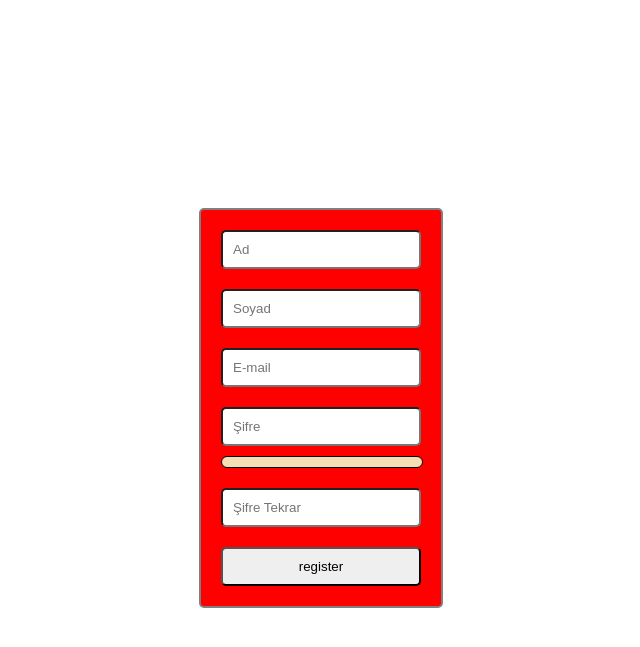
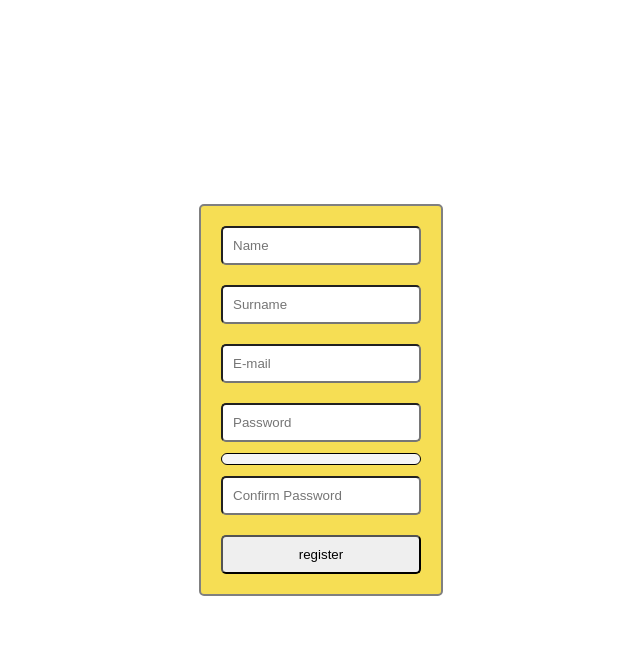
Before and after one commit to aweras/Password-Strength-with-AI, a PHP site: page /evaluate-password/register.php in a window 1280 px wide. Shown: the top 647 px of the page, without its empty margins (319-959 px from the left). Run offline with PHP 8.4, Linux system fonts and the light colour scheme.

Commit message:
completed web demo

```diff
--- a/web/index.php
+++ b/web/index.php
@@ -5,14 +5,13 @@ if (!isset($_SESSION['user_data'])) {
 } ?>
 <html>
 
-
-
 <head></head>
 
 <body>
     <a href="./logout.php">Logout</a>
     <h1>Main Page</h1>
     <h2> Hello, <?= $_SESSION['user_data']->name ?> <?= $_SESSION['user_data']->surname ?></h2>
+    <img src="https://www.icegif.com/wp-content/uploads/2022/01/icegif-982.gif">
 </body>
 
 </html>
--- a/web/network/network.php
+++ b/web/network/network.php
@@ -2,7 +2,7 @@
 
 function api_post($path, $data)
 {
-    $url = "http://127.0.0.1:8080" . $path;
+    $url = "http://127.0.0.1:5000". $path;
     $ch = curl_init($url);
     curl_setopt($ch, CURLOPT_POST, true);
     curl_setopt($ch, CURLOPT_POSTFIELDS, $data);
@@ -10,7 +10,15 @@ function api_post($path, $data)
     curl_setopt($ch, CURLOPT_RETURNTRANSFER, true);
     header('Access-Control-Allow-Origin: *');
     $response = curl_exec($ch);
+    print_r($response);
+    $statusCode = curl_getinfo($ch, CURLINFO_HTTP_CODE); //request code
+    if(curl_errno($ch)) { //catch errors
+        echo 'cURL error: ' . curl_error($ch);
+        curl_close($ch);
+        exit;
+    }
     curl_close($ch);
     $response = json_decode($response);
+    $response->statusCode = $statusCode;
     return $response;
 }
--- a/web/register.php
+++ b/web/register.php
@@ -12,36 +12,36 @@ if (isset($_SESSION['user_data'])) {
 
 <body>
     <form action="" method="POST">
-        <input type="text" placeholder="Ad" id="name" name="name">
-        <input type="text" placeholder="Soyad" id="surname" name="surname">
+        <input type="text" placeholder="Name" id="name" name="name">
+        <input type="text" placeholder="Surname" id="surname" name="surname">
         <input type="mail" placeholder="E-mail" id="email" name="email">
-        <input type="password" placeholder="Şifre" id="password" name="password" oninput="checkPasswordStrength()">
+        <input type="password" placeholder="Password" id="password" name="password" onblur="checkPasswordStrength()">
         <div id="password_strength_bar">
             <div id="strength_bar"> </div>
         </div>
-        <input type="password" placeholder="Şifre Tekrar" id="password_check" name="password_check">
+        <input type="password" placeholder="Confirm Password" id="password_check" name="password_check">
         <input type="submit" value="register">
-
     </form>
-
     <?php
 
     include("./network/network.php");
     if (isset($_POST["name"]) && isset($_POST["surname"]) && isset($_POST["email"]) && isset($_POST["password"]) && isset($_POST["password_check"])) {
-
-        $data = new stdClass();
-        $data->name = $_POST["name"];
-        $data->surname = $_POST["surname"];
-        $data->email = $_POST["email"];
-        $data->password = $_POST["password"];
-        $password_confirmation = $_POST["password_check"];
-        $json_data = json_encode($data);
-        if ($data->password == $password_confirmation) {
-            $response = api_post("/register", $json_data);
-            echo $response;
+        if ($_POST["password"]== $_POST["password_check"]) {
+            $response = api_post("/register", '{"name":"' . $_POST['name'].'","surname":"'.$_POST['surname'] . '","password":"' . $_POST['password'].'","email":"' . $_POST['email'] . '"}');
+            $data = new stdClass();
+            $response = (array) $response;
+            $data->name = $response["name"];
+            $data->surname = $response["surname"];
+            $data->email = $response["email"];
+            $_SESSION["user_data"] = $data;
+            header("Location: ./index.php" );
+            exit();
+        }else {
+            echo "<script>alert('Please enter same password.')</script>";
         }
     }
     ?>
+
     <script>
         async function checkPasswordStrength() {
             const cname = document.getElementById("name").value;
@@ -49,16 +49,34 @@ if (isset($_SESSION['user_data'])) {
             const cemail = document.getElementById("email").value;
             const cpassword = document.getElementById("password").value;
             const strength_text = document.getElementById("password-strength-text");
-
-            await fetch('check_pass.php', {
+            const json = {
+                "name" : cname,
+                "surname": csurname,
+                "email": cemail,
+                "password": cpassword
+            }
+            console.log(JSON.stringify( json ));
+            await fetch('http://localhost:5000/evaluate-password', {
                 method: 'POST',
-                mode: "no-cors",
                 headers: {
-                    'Content-Type': 'application/json; charset=UTF-8'
+                    'Content-Type': 'application/json',
+                    'Accept': 'application/json',
                 },
-                body: JSON.stringify({ name: cname, surname: csurname, email: cemail, password: cpassword })
-            })
-                .then(r => r.text().then(console.log));
+                body: JSON.stringify(json)
+            }).then(response => {
+                if(!response.ok){
+                    throw new Error(`HTTP error! status: ${response.status}`);
+                }
+                return response.json();
+            }).then(data=>
+                {console.log(data.classification);
+                    const strength_bar = document.getElementById('strength_bar');
+                    strength_bar.classList.remove("weak");
+                    strength_bar.classList.remove("medium");
+                    strength_bar.classList.remove("strong");
+                    strength_bar.classList.add(data.classification.toLowerCase());
+                }
+            );
         }
     </script>
 </body>
--- a/web/style.css
+++ b/web/style.css
@@ -1,6 +1,6 @@
 body form {
     align-self: center;
-    background-color: red;
+    background-color: rgba(243, 209, 19, 0.72);
 
     border: 2px solid grey;
     border-radius: 5px;
@@ -25,32 +25,48 @@ body form input {
 
 }
 
+body form a{
+
+    background-color: white;
+
+    text-decoration: none;
+    align-content: center;
+    text-align: center;
+    margin: 10px;
+    padding: 10px;
+    border: 2px solid grey;
+    color:black;
+    border-radius: 5px;
+
+}
+
 #password_strength_bar {
     height: 10px;
-    width: 200px;
     color: white;
-    background-color: wheat;
-    margin-top: 0px;
-    margin-bottom: 10px;
+
+    background-color: whitesmoke;
+    margin: 1px 10px 1px 10px;
     border: 1px solid black;
     border-radius: 10px;
     margin-left: 10px;
 }
 
 #strength_bar {
-    width: 0px;
     height: 10px;
     border-radius: 10px;
 }
 
 .weak {
     background-color: #ff4d4d;
+    width: 33%;
 }
 
 .medium {
     background-color: #ffcc00;
+    width: 66%;
 }
 
 .strong {
     background-color: #00cc00;
+    width: 100%
 }
```
Also changed, not shown: web/login.php (+5 -7 lines), 2 other files.
